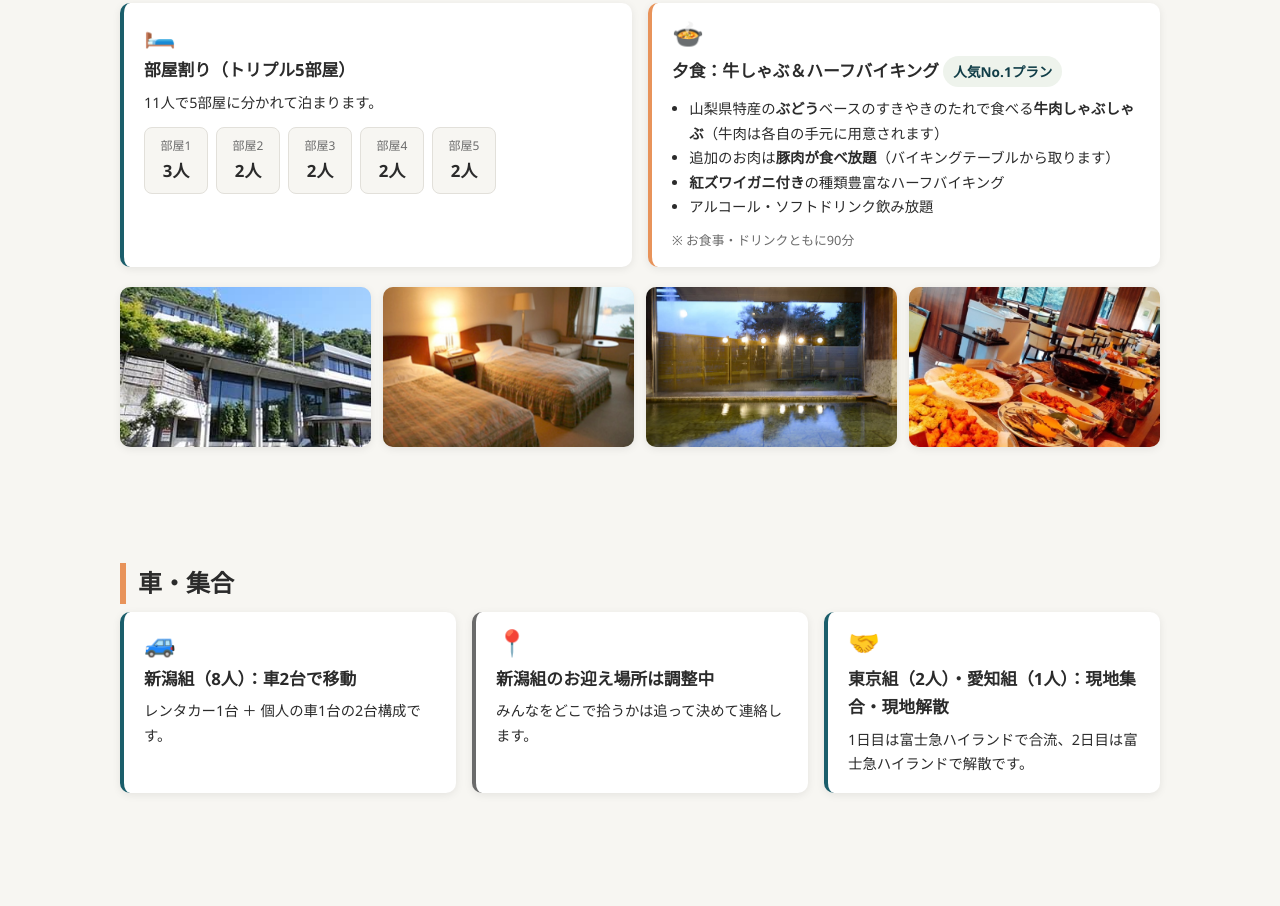
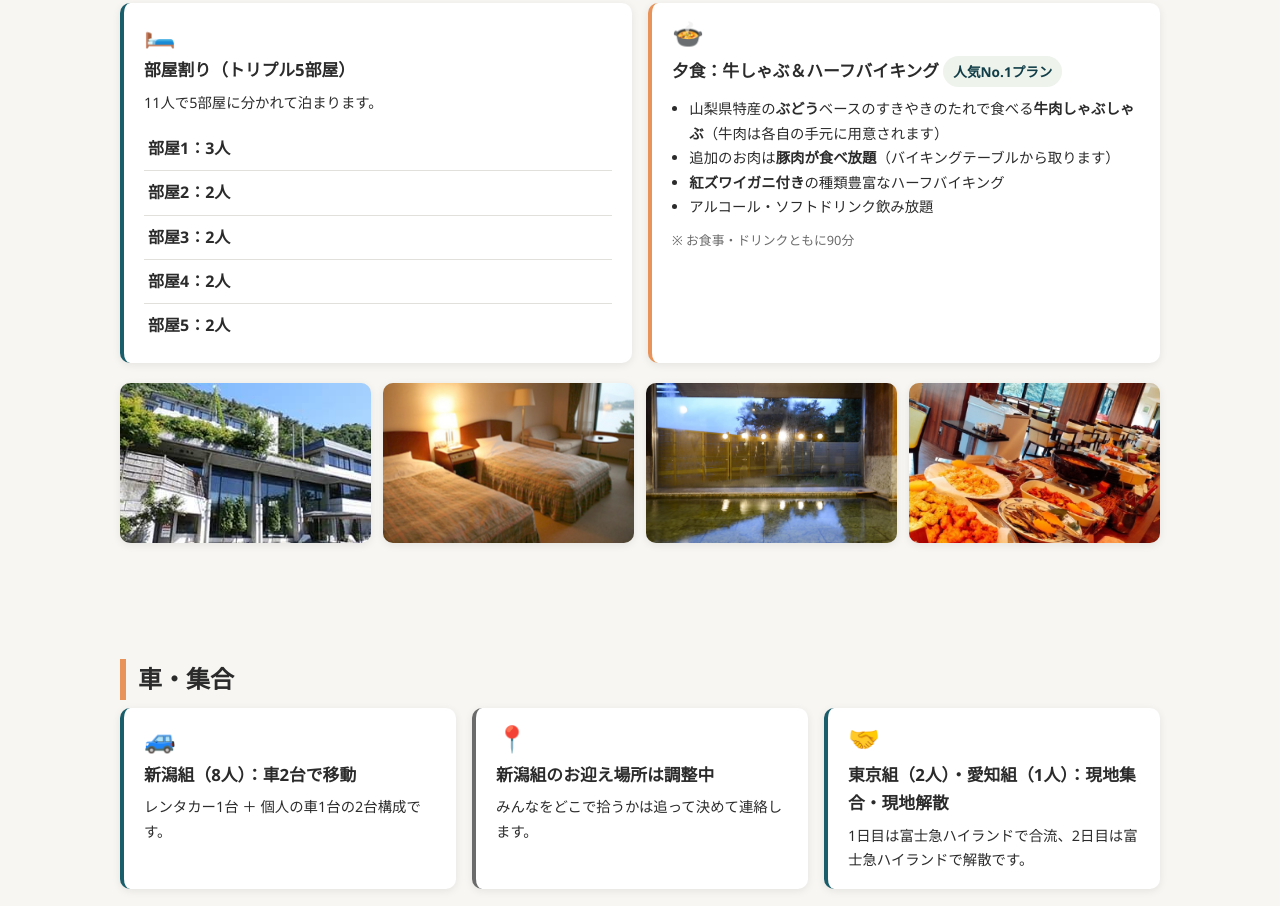
Before and after one commit to Fumito1111/compare-hotels, a plain HTML site: page index.html in a window 1280 px wide. Shown: the part 1760-2666 px from the top of the page. Drawn offline with Linux system fonts and the light colour scheme.

Commit message:
部屋割りを「部屋1：3人」形式の一覧に変更
Co-Authored-By: Claude Opus 5.5 <noreply@anthropic.com>

```diff
--- a/css/style.css
+++ b/css/style.css
@@ -520,28 +520,16 @@ a {
   list-style: none;
   margin: 12px 0 0;
   padding: 0;
-  display: flex;
-  flex-wrap: wrap;
-  gap: 8px;
 }
 
 .rooms__item {
-  display: flex;
-  flex-direction: column;
-  align-items: center;
-  min-width: 64px;
-  padding: 8px 12px;
-  border-radius: 8px;
-  background: var(--color-bg);
-  border: 1px solid var(--color-border);
+  padding: 8px 4px;
+  border-bottom: 1px solid var(--color-border);
   font-weight: bold;
-  font-size: 1.05rem;
 }
 
-.rooms__no {
-  font-size: 0.75rem;
-  font-weight: normal;
-  color: var(--color-text-light);
+.rooms__item:last-child {
+  border-bottom: none;
 }
 
 /* ===== 参考：ホテル比較（折りたたみ） ===== */
--- a/index.html
+++ b/index.html
@@ -130,11 +130,11 @@
         <h3 class="notice__title">部屋割り（トリプル5部屋）</h3>
         <p class="notice__desc">11人で5部屋に分かれて泊まります。</p>
         <ul class="rooms">
-          <li class="rooms__item"><span class="rooms__no">部屋1</span>3人</li>
-          <li class="rooms__item"><span class="rooms__no">部屋2</span>2人</li>
-          <li class="rooms__item"><span class="rooms__no">部屋3</span>2人</li>
-          <li class="rooms__item"><span class="rooms__no">部屋4</span>2人</li>
-          <li class="rooms__item"><span class="rooms__no">部屋5</span>2人</li>
+          <li class="rooms__item">部屋1：3人</li>
+          <li class="rooms__item">部屋2：2人</li>
+          <li class="rooms__item">部屋3：2人</li>
+          <li class="rooms__item">部屋4：2人</li>
+          <li class="rooms__item">部屋5：2人</li>
         </ul>
       </div>
       <div id="dinner" class="notice notice--action">
```
